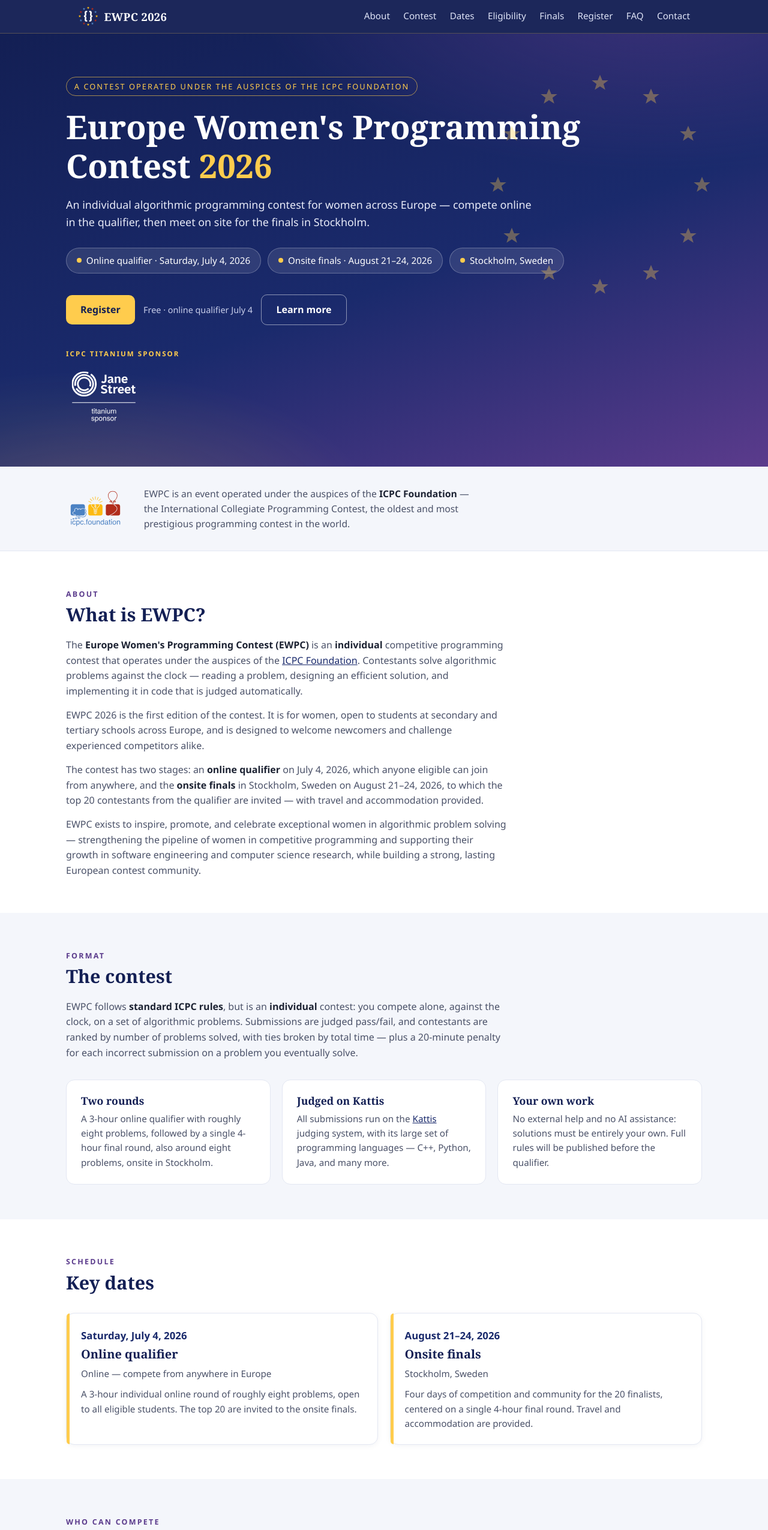
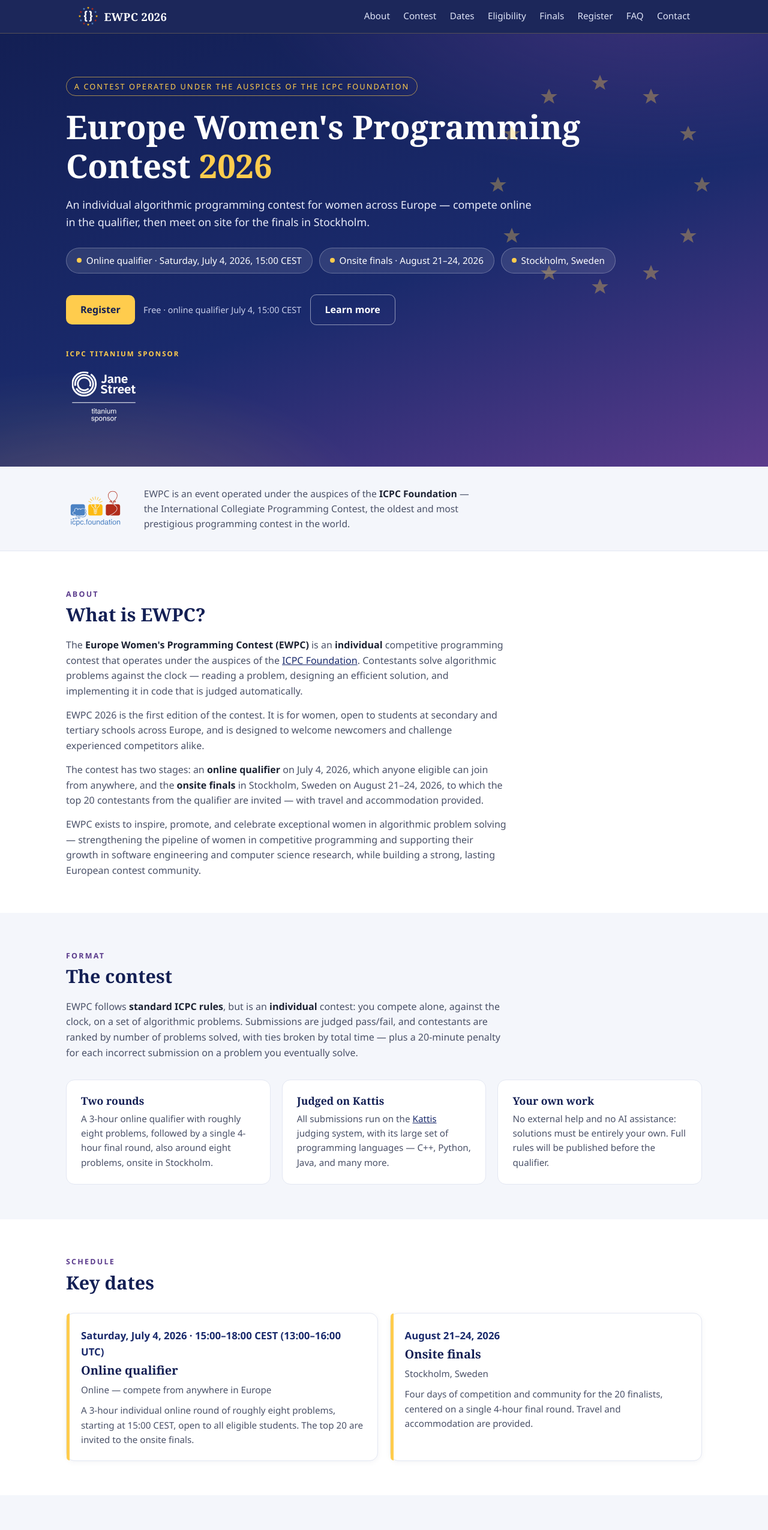
Before and after one commit to icpc/ewpc-web, a plain HTML site: page index.html in a window 1280 px wide. Shown: the top 2551 px of the page at 60% size. Drawn offline with Linux system fonts and the light colour scheme.

Commit message:
Add qualifier start time (15:00 CEST) to site

```diff
--- a/index.html
+++ b/index.html
@@ -4,9 +4,9 @@
 <meta charset="utf-8">
 <meta name="viewport" content="width=device-width, initial-scale=1">
 <title>EWPC 2026 — Europe Women's Programming Contest</title>
-<meta name="description" content="The Europe Women's Programming Contest (EWPC) 2026 — an individual programming contest for women in Europe operated under the auspices of the ICPC Foundation. Online qualifier July 4, finals August 21–24 in Stockholm, Sweden.">
+<meta name="description" content="The Europe Women's Programming Contest (EWPC) 2026 — an individual programming contest for women in Europe operated under the auspices of the ICPC Foundation. Online qualifier July 4, 15:00 CEST; finals August 21–24 in Stockholm, Sweden.">
 <meta property="og:title" content="EWPC 2026 — Europe Women's Programming Contest">
-<meta property="og:description" content="Online qualifier July 4, 2026 · Onsite finals August 21–24, 2026, Stockholm, Sweden. For women in Europe.">
+<meta property="og:description" content="Online qualifier July 4, 2026, 15:00 CEST · Onsite finals August 21–24, 2026, Stockholm, Sweden. For women in Europe.">
 <meta property="og:type" content="website">
 <meta property="og:url" content="https://ewpc.icpc.global/">
 <meta property="og:image" content="assets/ewpc-og.png">
@@ -299,13 +299,13 @@
         finals in Stockholm.
       </p>
       <div class="fact-pills">
-        <div class="pill"><span class="dot"></span>Online qualifier · Saturday, July 4, 2026</div>
+        <div class="pill"><span class="dot"></span>Online qualifier · Saturday, July 4, 2026, 15:00 CEST</div>
         <div class="pill"><span class="dot"></span>Onsite finals · August 21–24, 2026</div>
         <div class="pill"><span class="dot"></span>Stockholm, Sweden</div>
       </div>
       <div class="cta-row">
         <a class="btn btn-gold" href="https://ewpc26.kattis.com/contests/ewpc26qual/join" target="_blank" rel="noopener">Register</a>
-        <span class="reg-note">Free · online qualifier July 4</span>
+        <span class="reg-note">Free · online qualifier July 4, 15:00 CEST</span>
         <a class="btn btn-ghost" href="#about">Learn more</a>
       </div>
       <div class="hero-sponsor">
@@ -404,12 +404,13 @@
       <h2>Key dates</h2>
       <div class="timeline">
         <div class="event">
-          <div class="when">Saturday, July 4, 2026</div>
+          <div class="when">Saturday, July 4, 2026 · 15:00–18:00 CEST (13:00–16:00 UTC)</div>
           <h3>Online qualifier</h3>
           <div class="where">Online — compete from anywhere in Europe</div>
           <p>
-            A 3-hour individual online round of roughly eight problems, open to
-            all eligible students. The top 20 are invited to the onsite finals.
+            A 3-hour individual online round of roughly eight problems, starting
+            at 15:00 CEST, open to all eligible students. The top 20 are invited
+            to the onsite finals.
           </p>
         </div>
         <div class="event">
```
